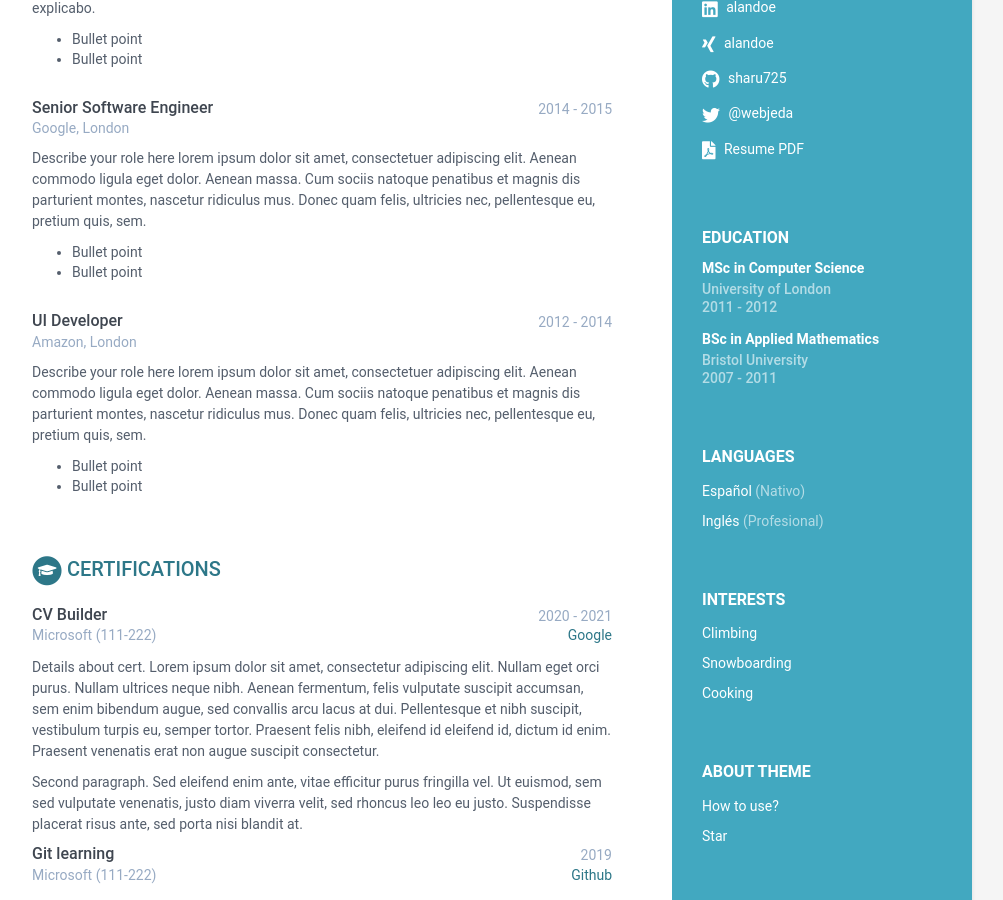
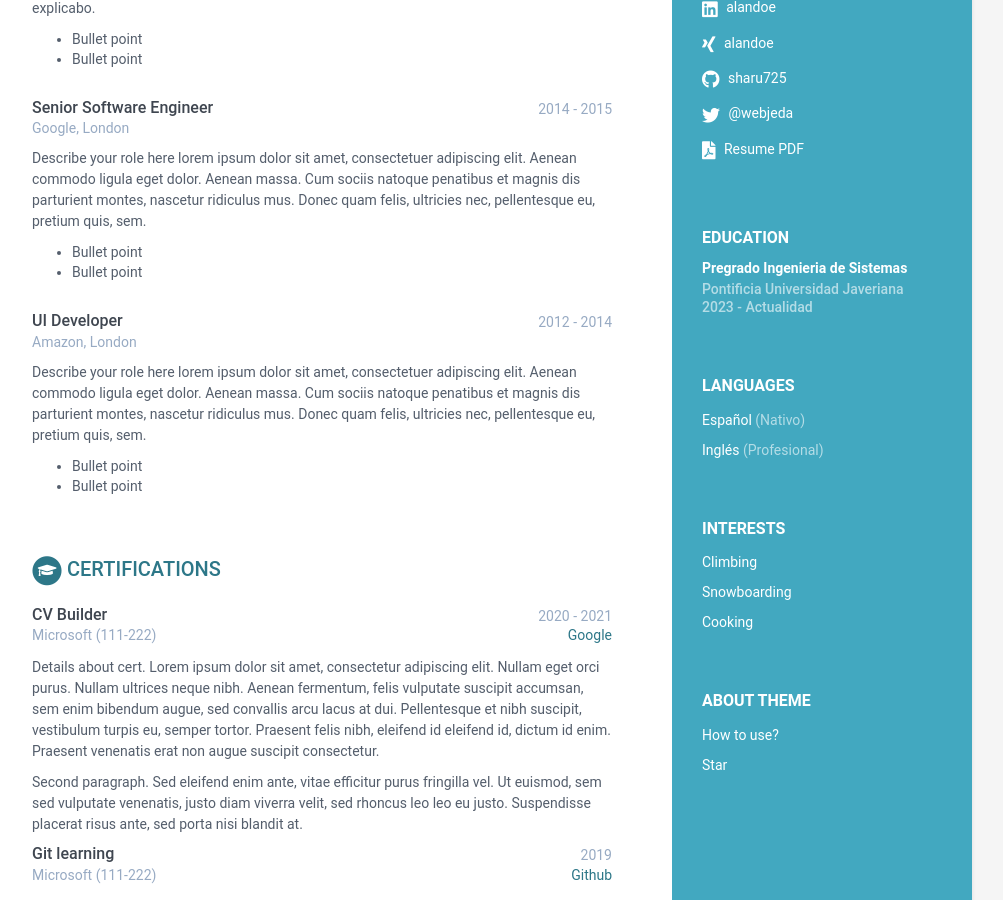
Before and after one commit to Phel1405/CV-Jekyll, a Jekyll site: the page built from index.html, in a window 1280 px wide and 900 px high, scrolled down 512 px. Shown: the whole window, without its empty margins (168-1171 px from the left). Built offline with Jekyll 4.4.1, drawn with Linux system fonts in a browser that asks for light colours.

Commit message:
Cambio hecho segun el comentario del PR

```diff
--- a/_data/data.yml
+++ b/_data/data.yml
@@ -63,20 +63,9 @@ career-profile:
 education:
     title: Education
     info:
-      - degree: MSc in Computer Science
-        university: University of London
-        time: 2011 - 2012
-        details: |
-          Describe your study here lorem ipsum dolor sit amet, consectetuer
-          adipiscing elit. Aenean commodo ligula eget dolor. Aenean massa. Cum
-          sociis natoque penatibus et magnis dis parturient montes, nascetur
-          ridiculus mus. Donec quam felis, ultricies nec, pellentesque eu,
-          pretium quis, sem.
-            - Bullet point
-            - Bullet point
-      - degree: BSc in Applied Mathematics
-        university: Bristol University
-        time: 2007 - 2011
+      - degree: Pregrado Ingenieria de Sistemas
+        university: Pontificia Universidad Javeriana
+        time: 2023 - Actualidad
         details: |
           Describe your study here lorem ipsum dolor sit amet, consectetuer
           adipiscing elit. Aenean commodo ligula eget dolor. Aenean massa. Cum
```
